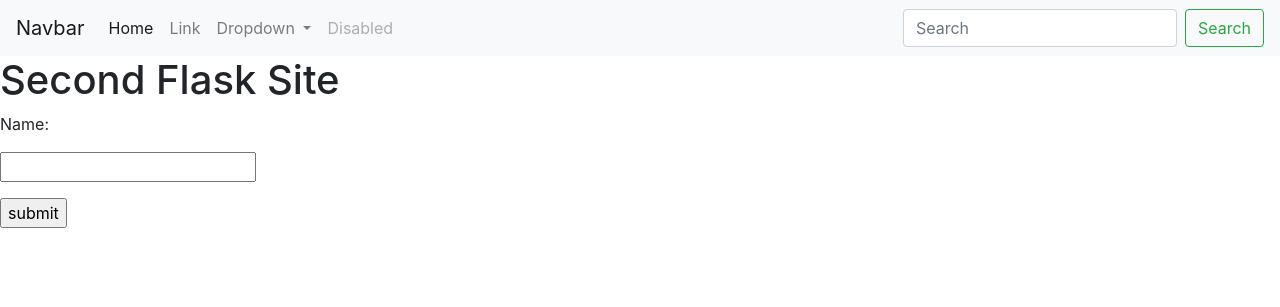
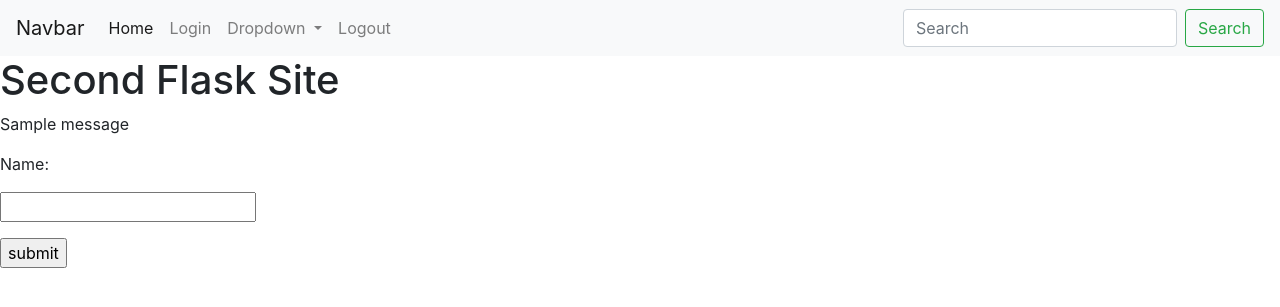
Before and after one commit to EVanGorkom/flask_tutorials, a Flask app: page /login in a window 1280 px wide. Shown: the top 307 px of the page. Run offline with Flask 3, Linux system fonts and the light colour scheme; one stand-in notice (Sample message) is shown.

Commit message:
Create the first iteration of the logout flash message, and edit the navbar to route to the project links

```diff
--- a/second_tutorial/templates/base.html
+++ b/second_tutorial/templates/base.html
@@ -16,10 +16,10 @@
         <div class="collapse navbar-collapse" id="navbarSupportedContent">
           <ul class="navbar-nav mr-auto">
             <li class="nav-item active">
-              <a class="nav-link" href="#">Home <span class="sr-only">(current)</span></a>
+              <a class="nav-link" href="/">Home</a>
             </li>
             <li class="nav-item">
-              <a class="nav-link" href="#">Link</a>
+              <a class="nav-link" href="/login">Login</a>
             </li>
             <li class="nav-item dropdown">
               <a class="nav-link dropdown-toggle" href="#" id="navbarDropdown" role="button" data-toggle="dropdown" aria-haspopup="true" aria-expanded="false">
@@ -33,7 +33,7 @@
               </div>
             </li>
             <li class="nav-item">
-              <a class="nav-link disabled" href="#" tabindex="-1" aria-disabled="true">Disabled</a>
+              <a class="nav-link" href="/logout">Logout</a>
             </li>
           </ul>
           <form class="form-inline my-2 my-lg-0">
--- a/second_tutorial/templates/login.html
+++ b/second_tutorial/templates/login.html
@@ -2,6 +2,13 @@
 {% block title %}Login Page{% endblock %}
 
 {% block content %}
+    {% with messages = get_flashed_messages() %}
+        {% if messages %}
+            {% for msg in messages %}
+                <p>{{msg}}</p>
+            {% endfor %}
+        {% endif %}
+    {% endwith%}
 <form action="#" method="post">
     <p>Name: </p>
     <p><input type="text" name="nm"/></p>
--- a/second_tutorial/views.py
+++ b/second_tutorial/views.py
@@ -1,4 +1,4 @@
-from flask import Blueprint, redirect, url_for, render_template, request, session
+from flask import Blueprint, redirect, url_for, render_template, request, session, flash
 
 views = Blueprint(__name__, "views")
 
@@ -29,4 +29,5 @@ def user():
 @views.route("/logout")
 def logout():
     session.pop("user", None)
+    flash("You have logged out successfully!", "info")
     return redirect(url_for("views.login"))
```
